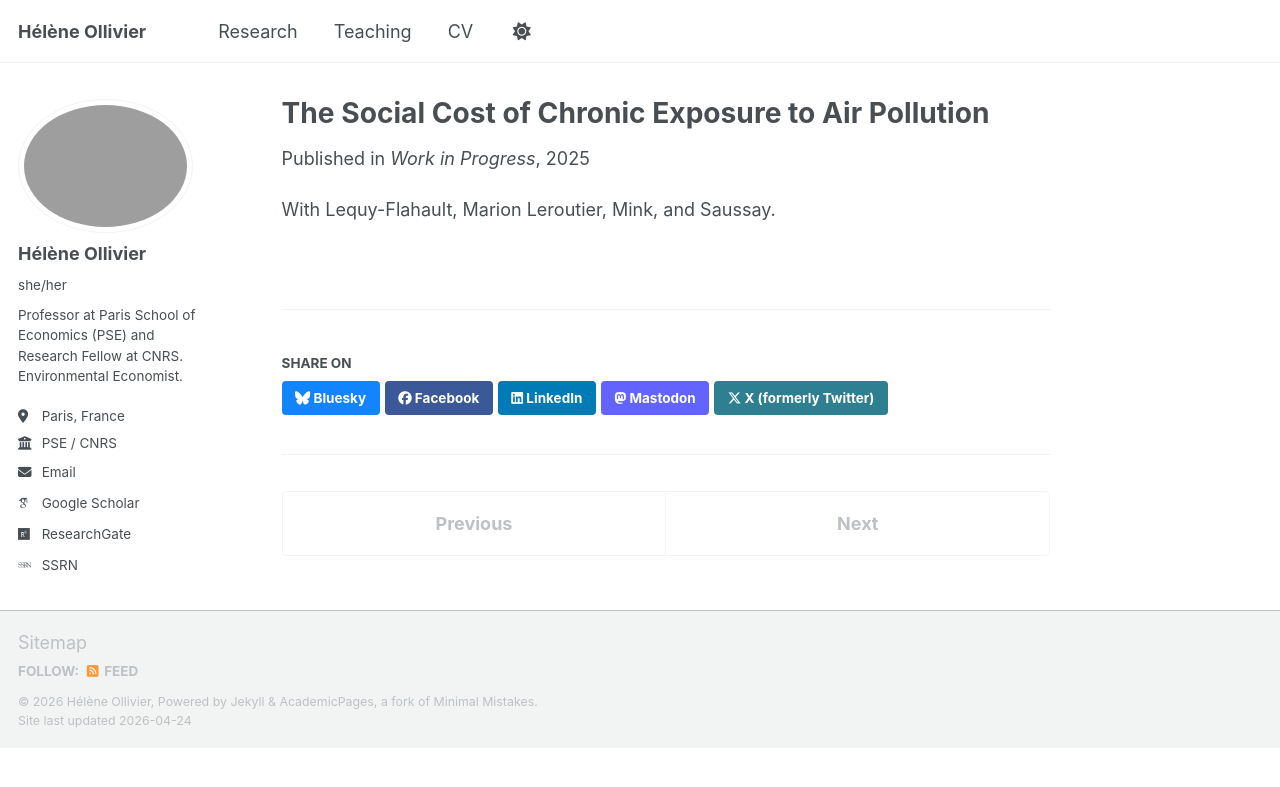
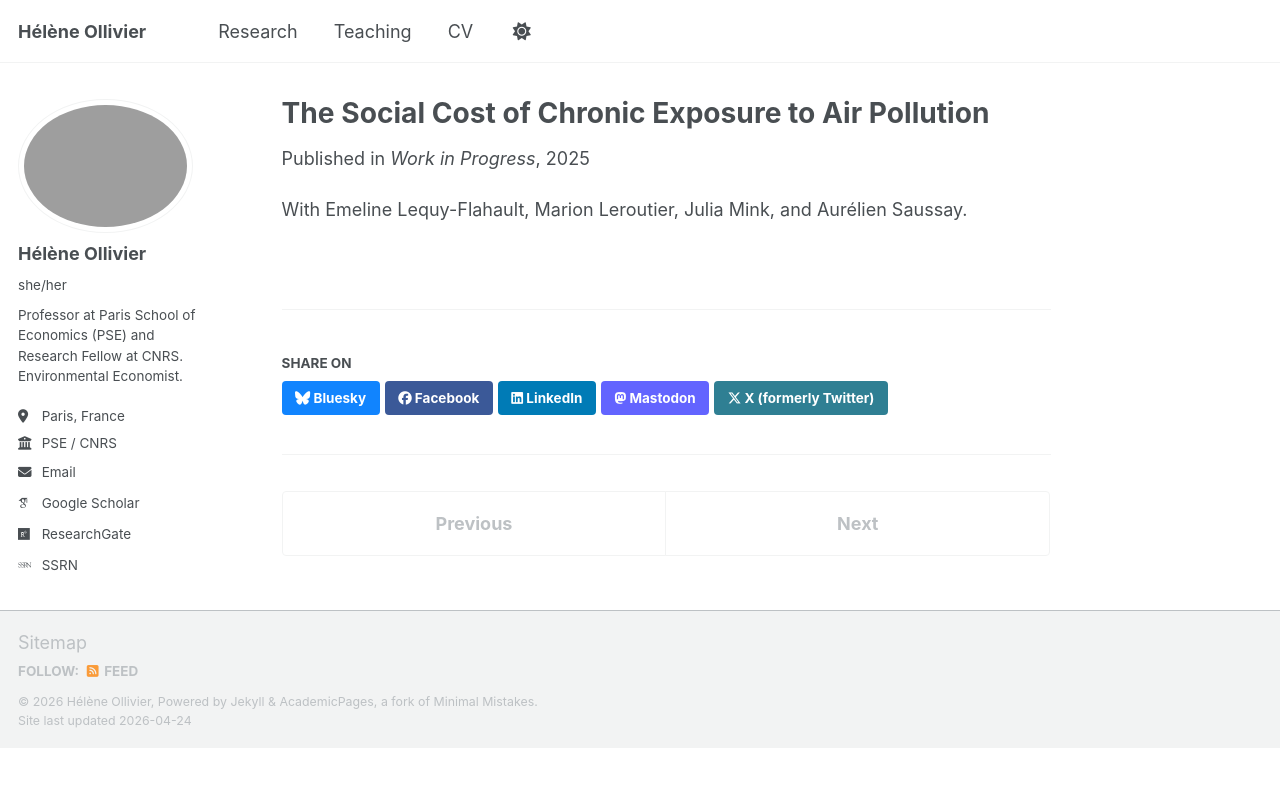
Before and after one commit to heleneollivier/heleneollivier.github.io, a Jekyll site: the page built from _publications/wip-social-cost-air-pollution.md, in a window 1280 px wide. Shown: the top 787 px of the page. Built offline with Jekyll 4.4.1, drawn with Linux system fonts in a browser that asks for light colours; some web fonts are replaced; a script bundle is joined from its source files by our own code; library files that are not in the unit come from our copies.

Commit message:
Add full names for co-authors on social cost of air pollution paper

```diff
--- a/_publications/wip-social-cost-air-pollution.md
+++ b/_publications/wip-social-cost-air-pollution.md
@@ -3,8 +3,8 @@ title: "The Social Cost of Chronic Exposure to Air Pollution"
 collection: publications
 category: work_in_progress
 permalink: /publication/wip-social-cost-air-pollution
-excerpt: 'With Lequy-Flahault, Marion Leroutier, Mink, and Saussay.'
+excerpt: 'With Emeline Lequy-Flahault, Marion Leroutier, Julia Mink, and Aurélien Saussay.'
 date: 2025-01-01
 venue: 'Work in Progress'
 ---
-With Lequy-Flahault, Marion Leroutier, Mink, and Saussay.
+With Emeline Lequy-Flahault, Marion Leroutier, Julia Mink, and Aurélien Saussay.
```
